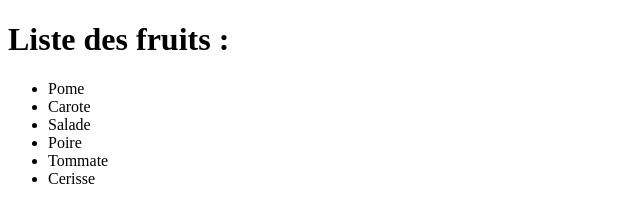
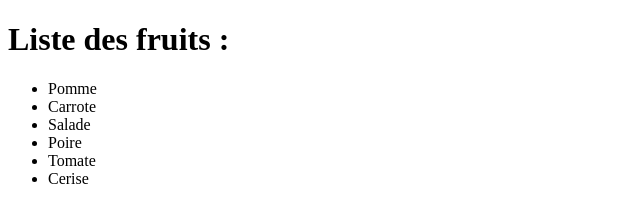
Before and after one commit to Swifty237/rebaser-defi, a plain HTML site: page index.html in a window 1280 px wide. Shown: the full height of the page, 0-640 px from the left. Drawn offline with Linux system fonts and the light colour scheme.

Commit message:
Fix typos in vegetable list

```diff
--- a/index.html
+++ b/index.html
@@ -10,12 +10,12 @@
     <body>
         <h1>Liste des fruits :</h1>
         <ul>
-            <li>Pome</li>
-            <li>Carote</li>
+            <li>Pomme</li>
+            <li>Carrote</li>
             <li>Salade</li>
             <li>Poire</li>
-            <li>Tommate</li>
-            <li>Cerisse</li>
+            <li>Tomate</li>
+            <li>Cerise</li>
         </ul>
     </body>
 </html>
```
